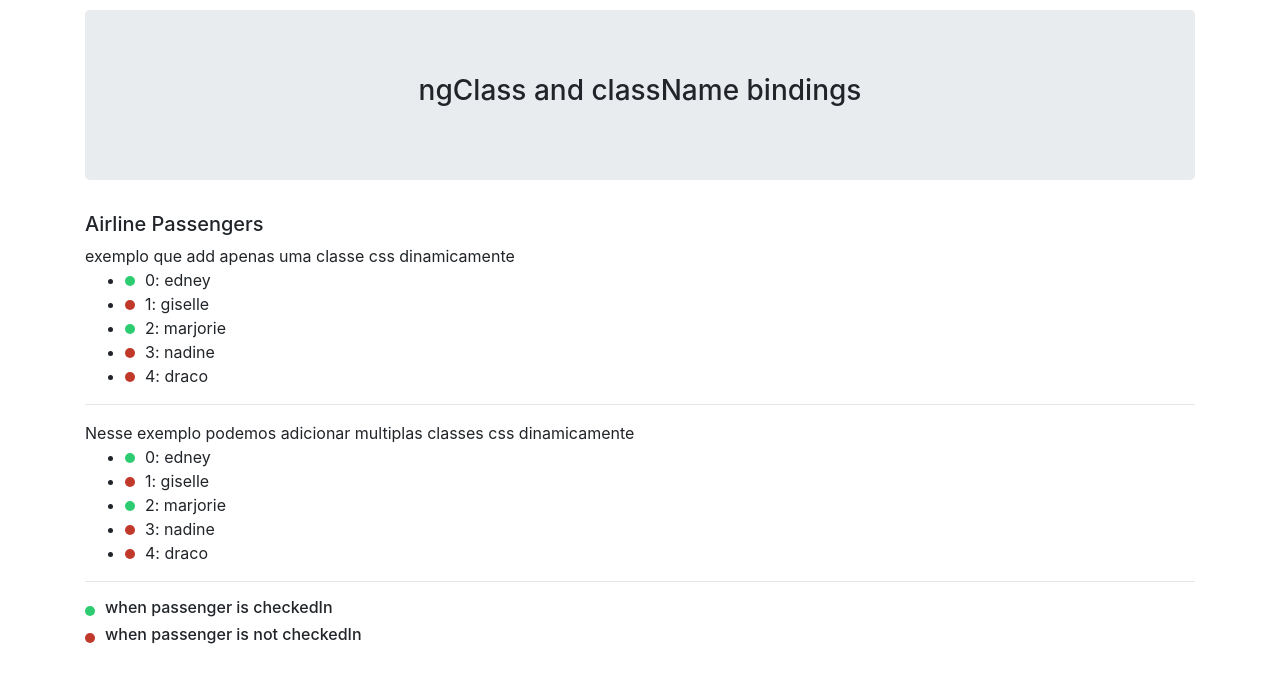
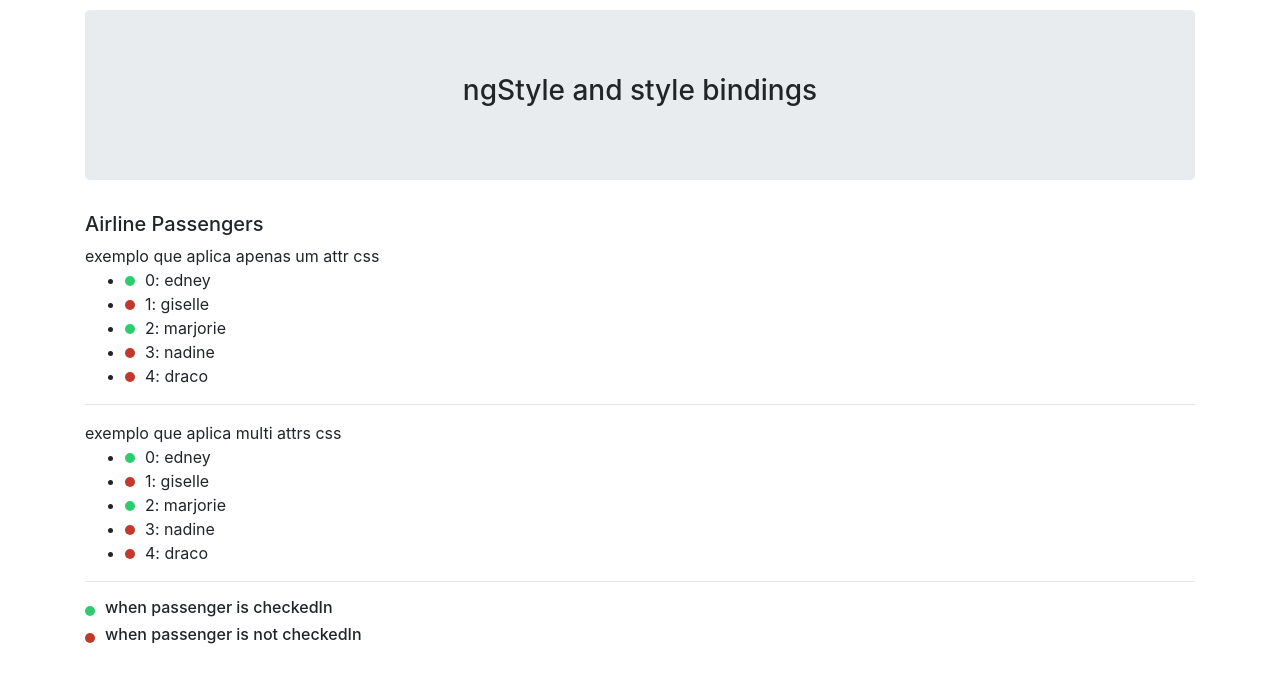
Before and after one commit to edneyRoldao/angular-todd-course, an Angular app: page / in a window 1280 px wide. Shown: the top 682 px of the page. Built offline with nearby package versions, Linux system fonts and the light colour scheme.

Commit message:
add samples

```diff
--- a/src/app/app.component.ts
+++ b/src/app/app.component.ts
@@ -9,7 +9,7 @@ import {Passenger} from './passenger.interface';
     <div class="container" style="margin-top: 10px; margin-bottom: 30px">
       <div class="jumbotron">
 
-        <h3 style="text-align: center">ngClass and className bindings</h3>
+        <h3 style="text-align: center">ngStyle and style bindings</h3>
 
       </div>
     </div>
@@ -17,31 +17,27 @@ import {Passenger} from './passenger.interface';
     <div class="container">
       <h5>Airline Passengers</h5>
 
-      exemplo que add apenas uma classe css dinamicamente
+      exemplo que aplica apenas um attr css
       <ul>
         <li *ngFor="let passenger of passengers; let i = index;">
-          <span class="status" [class.checked-in]="passenger.checkedIn"></span>
+          <span class="status"
+                [style.background]="(passenger.checkedIn ? '#2ecc71' : '#c0392b')"></span>
           {{ i }}: {{ passenger.fullName }}
         </li>
       </ul>
 
       <hr>
 
-      Nesse exemplo podemos adicionar multiplas classes css dinamicamente
+      exemplo que aplica multi attrs css
       <ul>
         <li *ngFor="let passenger of passengers; let i = index;">
-
-          <span [ngClass]="{
-            'status': true,
-            'checked-in': passenger.checkedIn
-          }"></span>
-
+          <span class="status"
+                [ngStyle]="{
+                  background: (passenger.checkedIn ? '#2ecc71' : '#c0392b')
+                }"></span>
           {{ i }}: {{ passenger.fullName }}
-
         </li>
       </ul>
-
-
 
       <hr>
       <h6> when passenger is checkedIn <span class="status checked-in"></span></h6>
```
Also changed, not shown: 1 other file (tests, documents, lock files or other folders).
